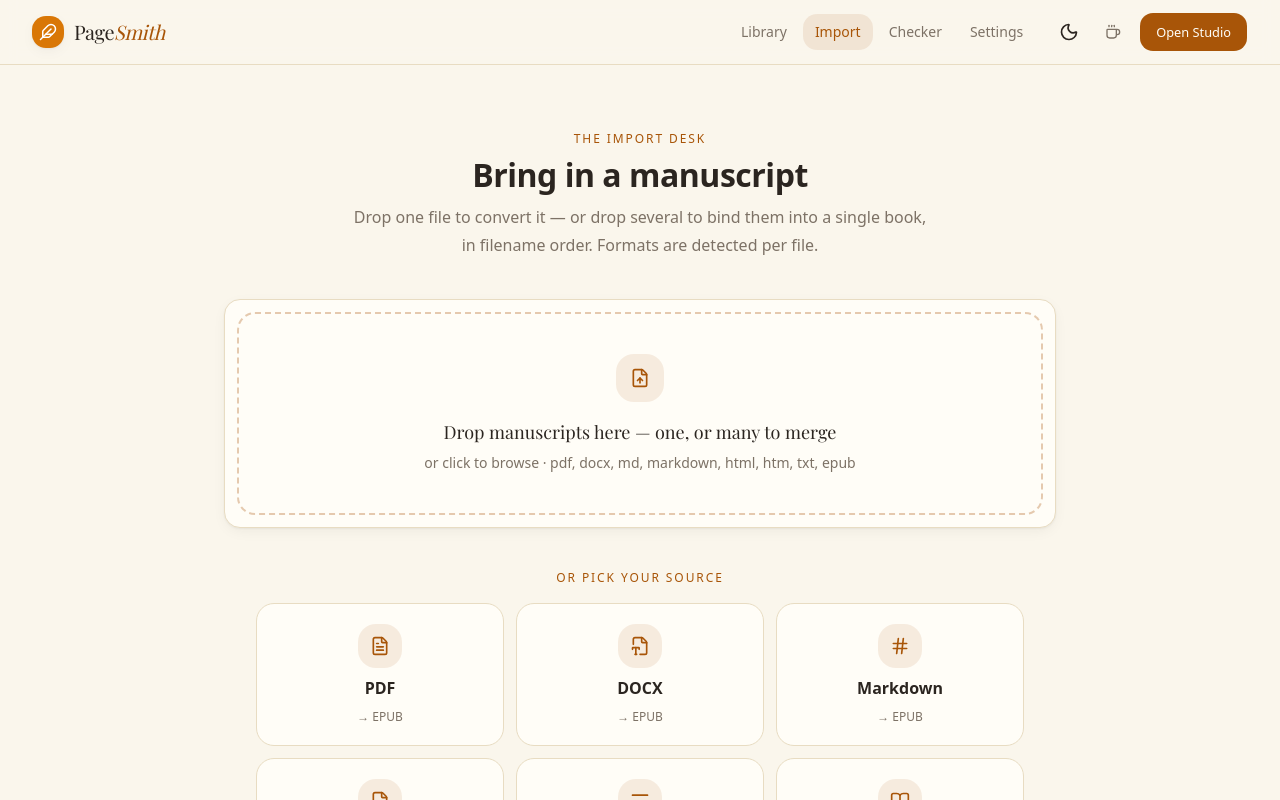
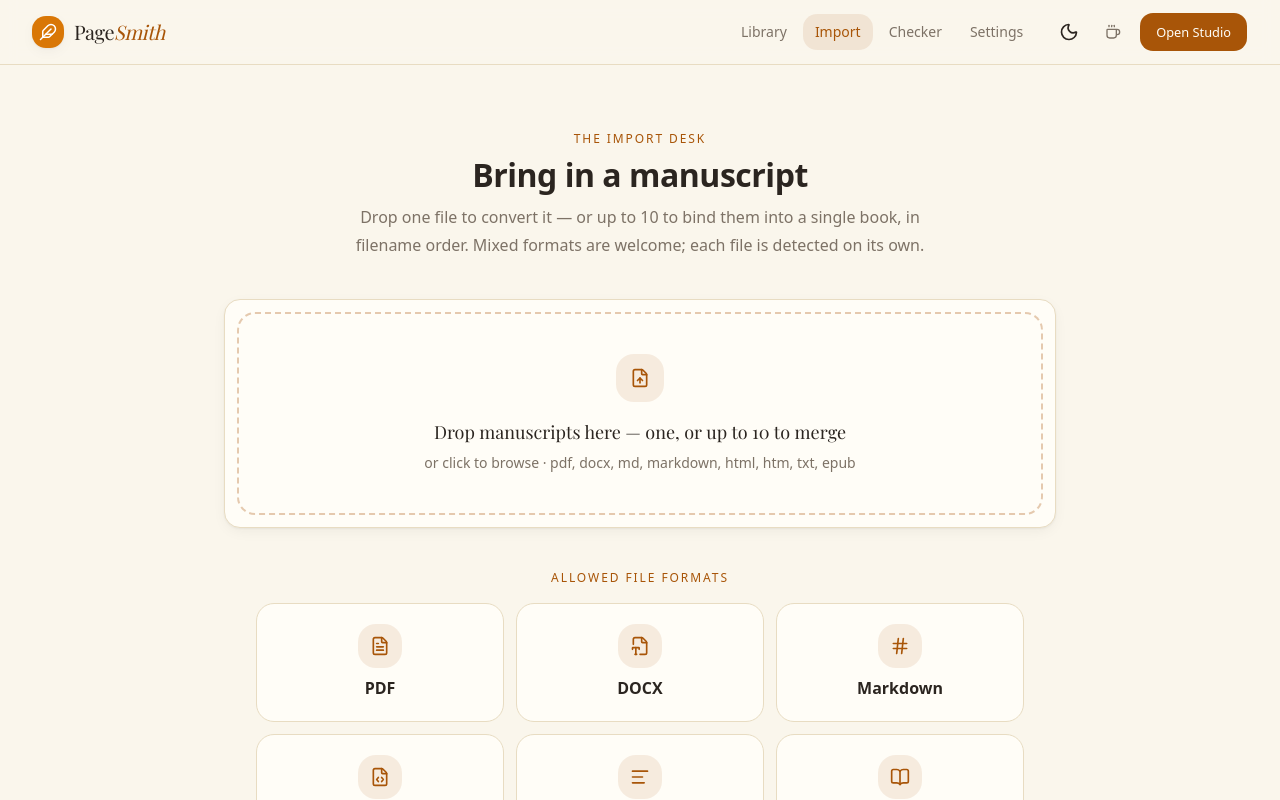
Before and after one commit to rkbart/pagesmith, a Next.js app: page /convert in a window 1280 px wide. Shown: the top 800 px of the page. Built offline with nearby package versions, Linux system fonts and the light colour scheme; a web font is replaced by a local one.

Commit message:
feat: import desk batch limit, static format legend, library header
- Import hub caps batches at 10 files with a muted notice for extras
- Format cards are an unlinked Allowed file formats legend
- Library header simplified to Library + Stored locally

```diff
--- a/src/app/convert/page.tsx
+++ b/src/app/convert/page.tsx
@@ -1,6 +1,5 @@
 "use client";
 
-import Link from "next/link";
 import { useRouter } from "next/navigation";
 import { useRef, useState } from "react";
 import {
@@ -11,6 +10,7 @@ import {
   AlignLeft,
   BookOpen,
   AlertCircle,
+  Info,
 } from "lucide-react";
 import { Card } from "@/components/ui/card";
 import { FileDropZone } from "@/components/converter/FileDropZone";
@@ -34,17 +34,24 @@ import {
 } from "@/lib/utils/handoff";
 
 const formats = [
-  { icon: FileText, label: "PDF", href: "/convert/pdf" },
-  { icon: FileType2, label: "DOCX", href: "/convert/docx" },
-  { icon: Hash, label: "Markdown", href: "/convert/markdown" },
-  { icon: FileCode, label: "HTML", href: "/convert/html" },
-  { icon: AlignLeft, label: "TXT", href: "/convert/txt" },
-  { icon: BookOpen, label: "EPUB", href: "/convert/epub" },
+  { icon: FileText, label: "PDF" },
+  { icon: FileType2, label: "DOCX" },
+  { icon: Hash, label: "Markdown" },
+  { icon: FileCode, label: "HTML" },
+  { icon: AlignLeft, label: "TXT" },
+  { icon: BookOpen, label: "EPUB" },
 ];
 
 function newChapterId(): string {
   return Math.random().toString(36).substring(2, 9);
 }
+
+/**
+ * Batch cap: files parse sequentially and fully in memory, so an unbounded
+ * drop can lock the tab on time and RAM. 10 covers real merge use
+ * (multi-part manuscripts) while keeping worst-case import bounded.
+ */
+const MAX_BATCH_FILES = 10;
 
 /** First non-empty value wins — later files only fill in blanks. */
 function mergeMetadata(
@@ -67,6 +74,7 @@ function mergeMetadata(
 export default function ConvertHub() {
   const router = useRouter();
   const [error, setError] = useState<string | null>(null);
+  const [notice, setNotice] = useState<string | null>(null);
   const [queue, setQueue] = useState<QueueItem[] | null>(null);
   const cancelRef = useRef(false);
   const { createProject, importChapters } = useProjectStore();
@@ -94,9 +102,18 @@ export default function ConvertHub() {
    */
   async function handleFiles(files: File[]) {
     setError(null);
+    setNotice(null);
     cancelRef.current = false;
 
-    const sorted = [...files].sort((a, b) =>
+    // Enforce the batch cap up front: extras are ignored, not queued.
+    const capped = files.slice(0, MAX_BATCH_FILES);
+    if (files.length > MAX_BATCH_FILES) {
+      setNotice(
+        `Batch limited to ${MAX_BATCH_FILES} files — the first ${MAX_BATCH_FILES} in filename order are imported, the rest were skipped.`
+      );
+    }
+
+    const sorted = [...capped].sort((a, b) =>
       a.name.localeCompare(b.name, undefined, { numeric: true, sensitivity: "base" })
     );
     const items: QueueItem[] = sorted.map((file, i) => ({
@@ -154,6 +171,7 @@ export default function ConvertHub() {
   function resetQueue() {
     cancelRef.current = true;
     setQueue(null);
+    setNotice(null);
   }
 
   return (
@@ -162,8 +180,9 @@ export default function ConvertHub() {
         <p className="eyebrow mb-2">The import desk</p>
         <h1 className="heading-lg">Bring in a manuscript</h1>
         <p className="body-md-loose mx-auto mt-2 max-w-xl text-muted-foreground">
-          Drop one file to convert it — or drop several to bind them into a
-          single book, in filename order. Formats are detected per file.
+          Drop one file to convert it — or up to {MAX_BATCH_FILES} to bind
+          them into a single book, in filename order. Mixed formats are
+          welcome; each file is detected on its own.
         </p>
       </div>
 
@@ -176,7 +195,7 @@ export default function ConvertHub() {
             onFile={handleSingle}
             onFiles={handleFiles}
             multiple
-            label="Drop manuscripts here — one, or many to merge"
+            label={`Drop manuscripts here — one, or up to ${MAX_BATCH_FILES} to merge`}
           />
 
           {error && (
@@ -185,20 +204,26 @@ export default function ConvertHub() {
               {error}
             </p>
           )}
+          {notice && (
+            <p className="mt-3 flex items-center justify-center gap-1.5 text-sm text-muted-foreground">
+              <Info className="size-4 shrink-0" aria-hidden="true" />
+              {notice}
+            </p>
+          )}
 
           <div className="mt-10">
-            <p className="eyebrow mb-4 text-center">Or pick your source</p>
+            <p className="eyebrow mb-4 text-center">Allowed file formats</p>
             <div className="mx-auto grid max-w-3xl grid-cols-2 gap-3 sm:grid-cols-3">
               {formats.map((format) => (
-                <Link key={format.label} href={format.href}>
-                  <Card className="h-full items-center gap-2 p-5 text-center transition-all hover:-translate-y-0.5 hover:border-brass/40 hover:shadow-lift">
-                    <div className="mx-auto grid size-11 place-items-center rounded-xl bg-brass/10">
-                      <format.icon className="size-5 text-brass" aria-hidden="true" />
-                    </div>
-                    <h3 className="heading-sm">{format.label}</h3>
-                    <p className="code text-muted-foreground">→ EPUB</p>
-                  </Card>
-                </Link>
+                <Card
+                  key={format.label}
+                  className="h-full items-center gap-2 p-5 text-center"
+                >
+                  <div className="mx-auto grid size-11 place-items-center rounded-xl bg-brass/10">
+                    <format.icon className="size-5 text-brass" aria-hidden="true" />
+                  </div>
+                  <h3 className="heading-sm">{format.label}</h3>
+                </Card>
               ))}
             </div>
           </div>
```
